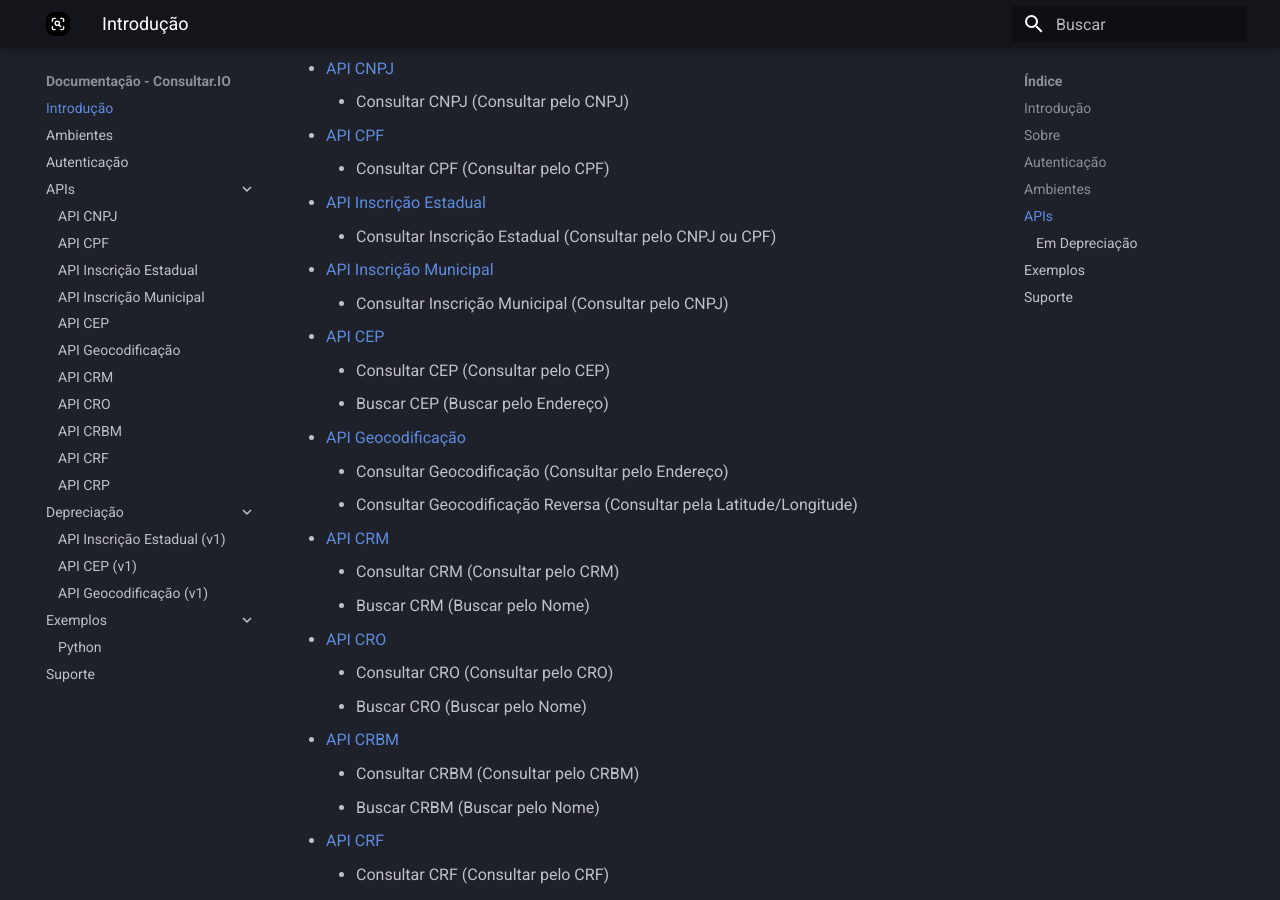
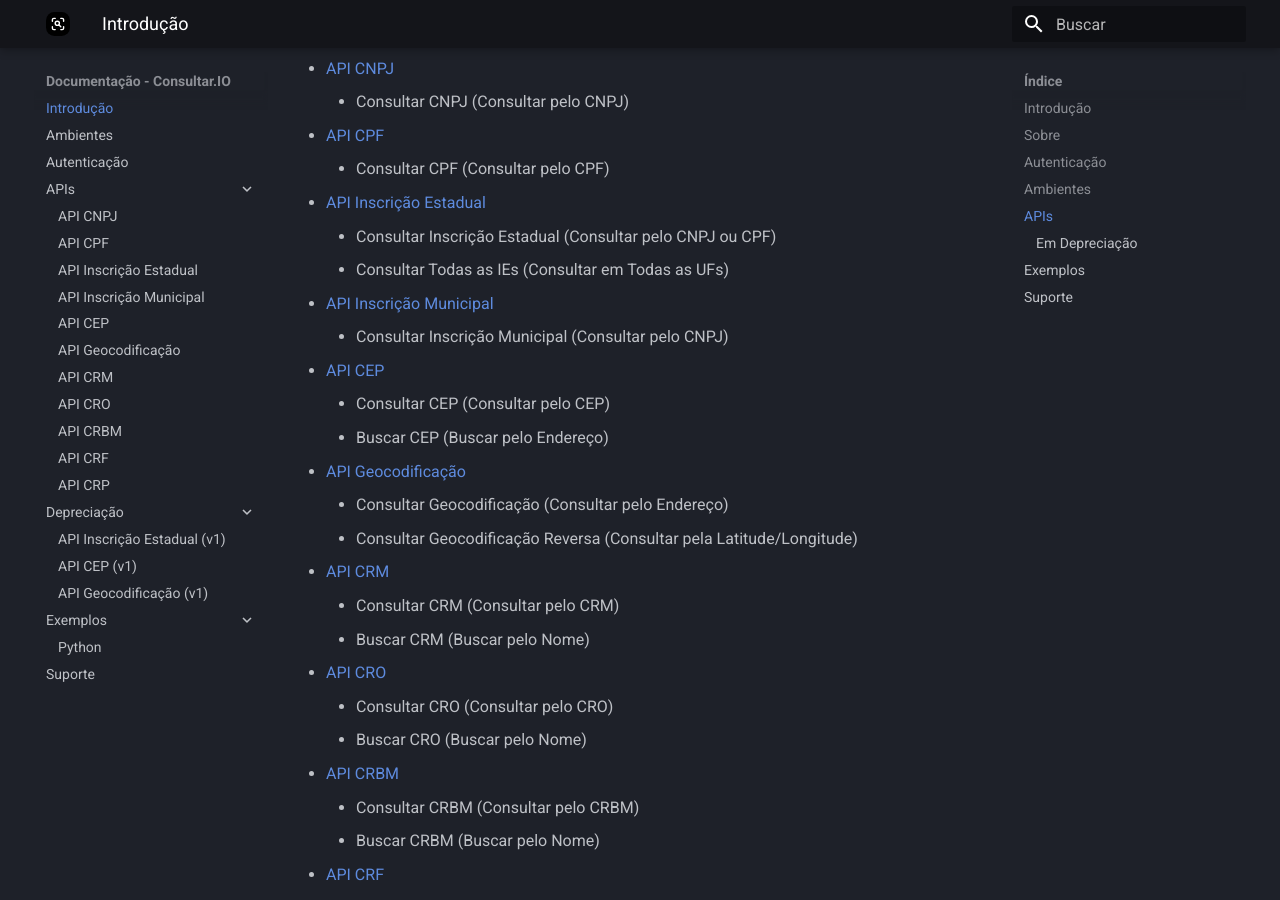
Before and after one commit to consultar-io/docs, an MkDocs documentation site: the page built from docs/index.md, in a window 1280 px wide and 900 px high, scrolled down 827 px. Built offline with MkDocs 1.6.1 and Material for MkDocs 9.7.7, drawn with Linux system fonts in a browser that asks for light colours.

Commit message:
Disable automatic formatting in VSCode settings and add a new API documentation entry for querying all Inscrição Estaduais across UFs.

```diff
--- a/docs/index.md
+++ b/docs/index.md
@@ -28,6 +28,7 @@ Consulte a documentação de cada API para mais informações.
     - Consultar CPF (Consultar pelo CPF)
 - [API Inscrição Estadual](./api/inscricao-estadual.md)
     - Consultar Inscrição Estadual (Consultar pelo CNPJ ou CPF)
+    - Consultar Todas as IEs (Consultar em Todas as UFs)
 - [API Inscrição Municipal](./api/inscricao-municipal.md)
     - Consultar Inscrição Municipal (Consultar pelo CNPJ)
 - [API CEP](./api/cep.md)
```
